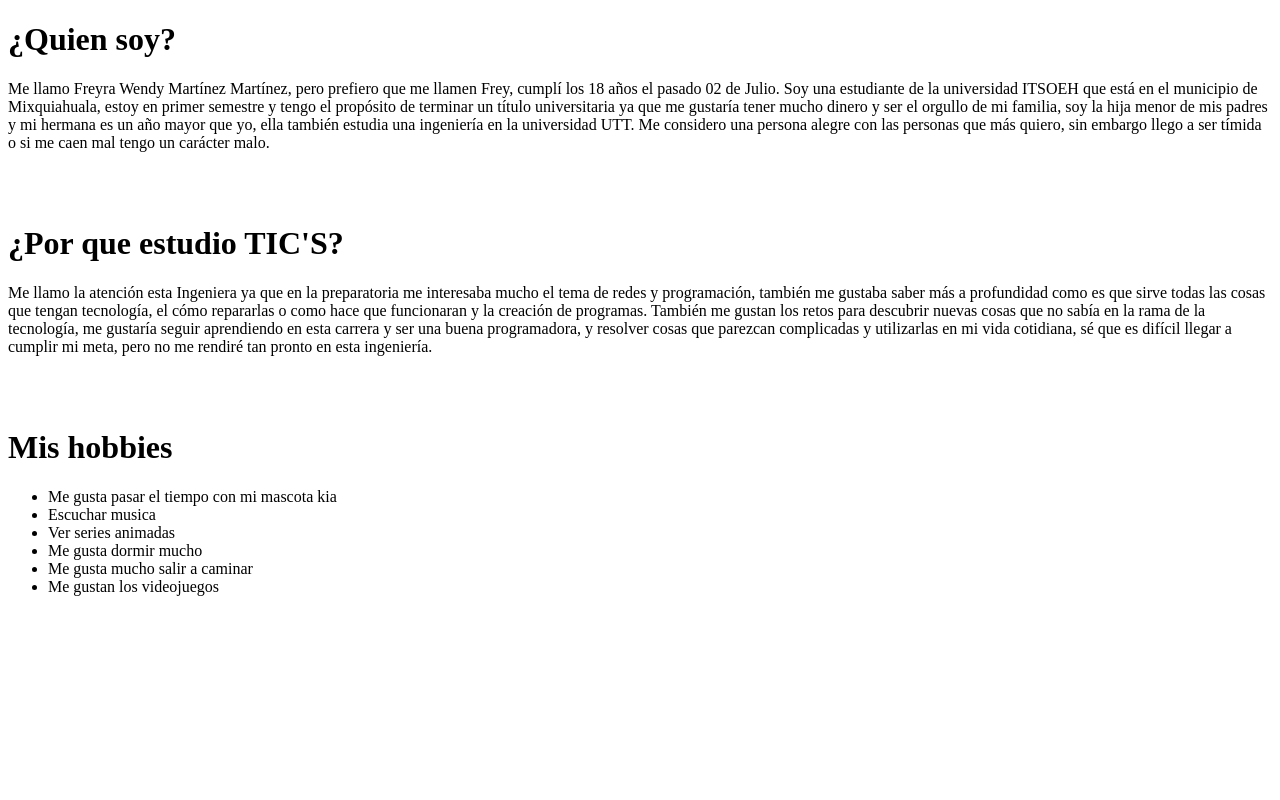
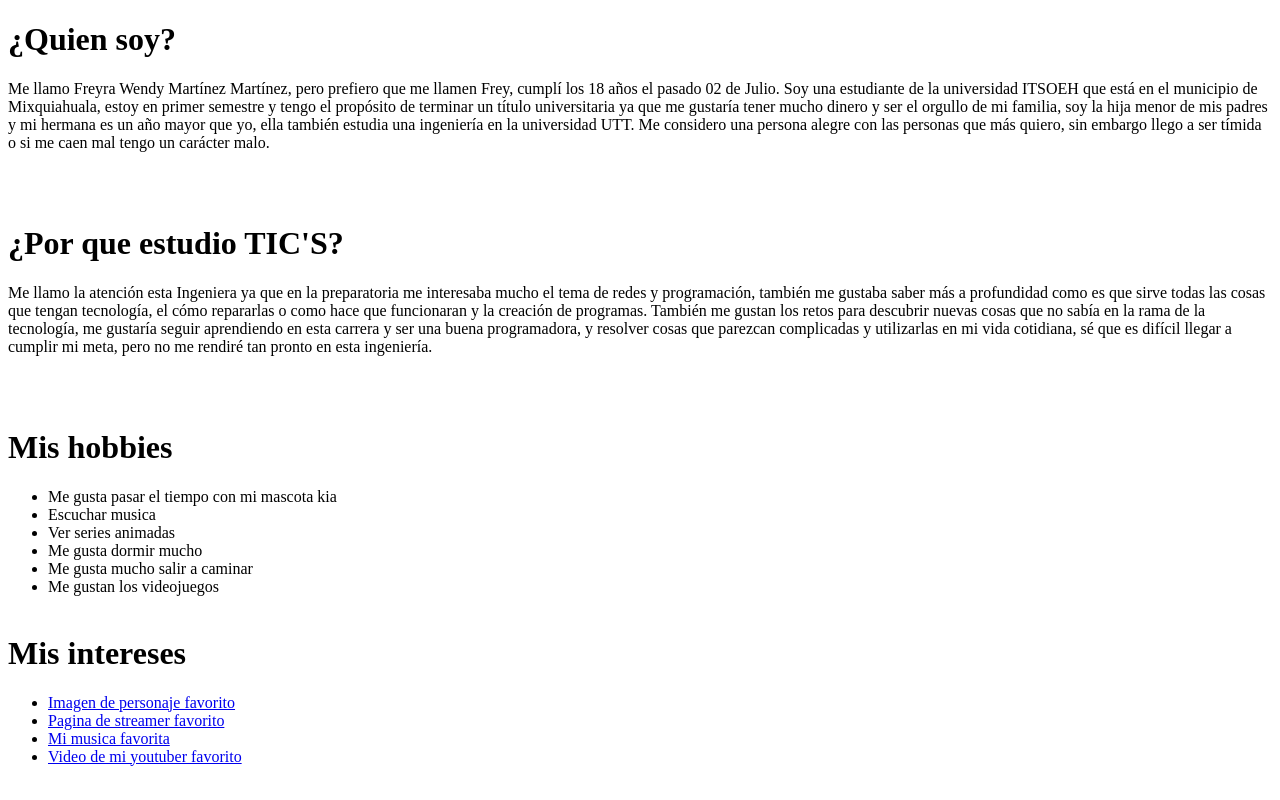
Before and after one commit to Freyramartinez/Freyra.github.io, a plain HTML site: page index.html in a window 1280 px wide. Drawn offline with Linux system fonts and the light colour scheme.

Commit message:
Se agregaron mis pasatiempos

```diff
--- a/index.html
+++ b/index.html
@@ -33,7 +33,15 @@
             <li> Me gusta mucho salir a caminar </li>
             <li> Me gustan los videojuegos </li>
         </ul>
+         <h1>Mis intereses</h1>
 
+
+        <ul>
+        <li> <a href="https://pin.it/71OVdUD" target="_blank">Imagen de personaje favorito</a></li>
+        <li><a href="https://www.twitch.tv/quackitytoo" target="_blank">Pagina de streamer favorito</a></li>
+        <li><a href="https://www.youtube.com/watch?v=3vjkh-acmTE" target="_blank">Mi musica favorita</a></li>
+        <li><a href="https://www.youtube.com/watch?v=Sx_w7i6ODUw" target="_blank"> Video de mi youtuber favorito</a></li>
+         </ul>
 
 </body>
 </html>
```
